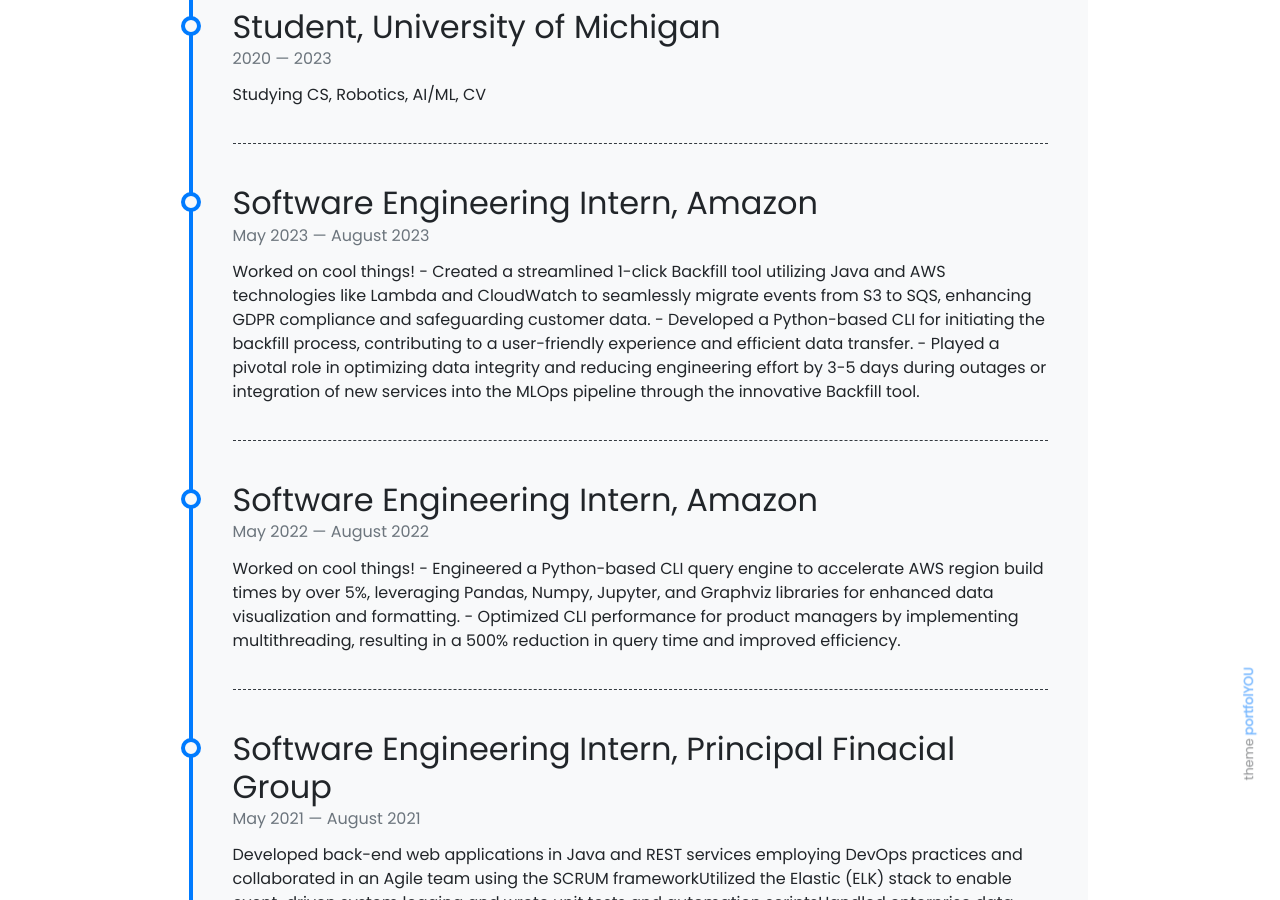
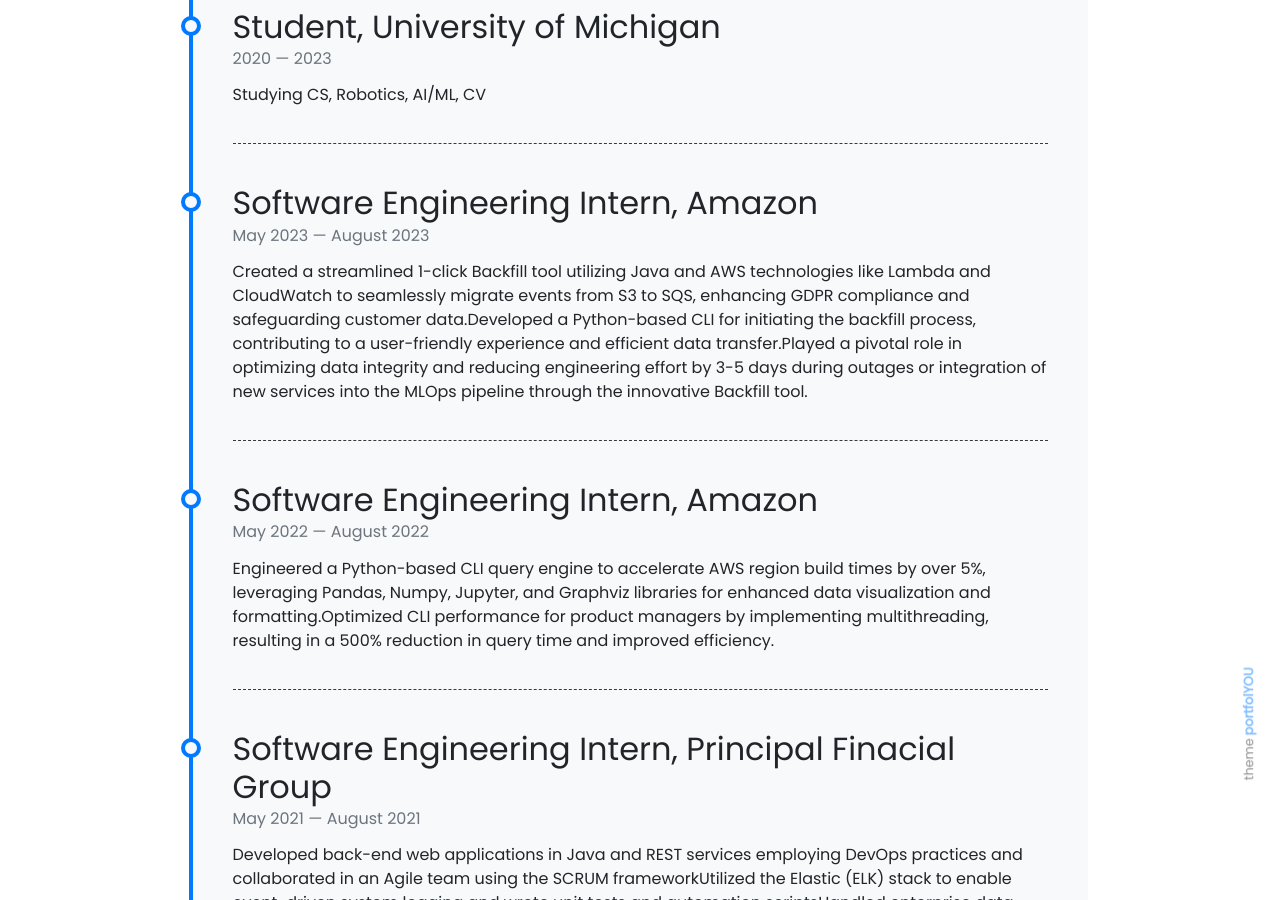
Before and after one commit to AshwinS27/AshwinS27.github.io, a Jekyll site: the page built from pages/about.md, in a window 1280 px wide and 900 px high, scrolled down 894 px. Built offline with Jekyll 4.4.1, drawn with Linux system fonts in a browser that asks for light colours; nearby versions of some CDN libraries; emoji names are drawn with the system emoji font.

Commit message:
Change picture

```diff
--- a/_data/timeline.yml
+++ b/_data/timeline.yml
@@ -6,7 +6,7 @@
 - title: Software Engineering Intern, Amazon
   from: May 2023
   to: August 2023
-  description: Worked on cool things!
+  description:
     - Created a streamlined 1-click Backfill tool utilizing Java and AWS technologies like Lambda and CloudWatch to seamlessly migrate events from S3 to SQS, enhancing GDPR compliance and safeguarding customer data.
     - Developed a Python-based CLI for initiating the backfill process, contributing to a user-friendly experience and efficient data transfer.
     - Played a pivotal role in optimizing data integrity and reducing engineering effort by 3-5 days during outages or integration of new services into the MLOps pipeline through the innovative Backfill tool.
@@ -14,7 +14,7 @@
 - title: Software Engineering Intern, Amazon
   from: May 2022
   to: August 2022
-  description: Worked on cool things!
+  description:
     - Engineered a Python-based CLI query engine to accelerate AWS region build times by over 5%, leveraging Pandas, Numpy, Jupyter, and Graphviz libraries for enhanced data visualization and formatting.
     - Optimized CLI performance for product managers by implementing multithreading, resulting in a 500% reduction in query time and improved efficiency.
 
```
Also changed, not shown: _projects/(1) Da-TRASH.md (+1 -1 lines), 1 other file.
